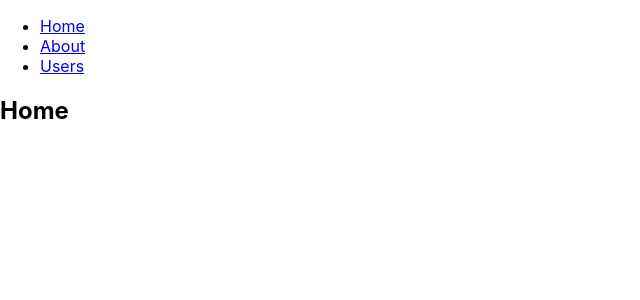
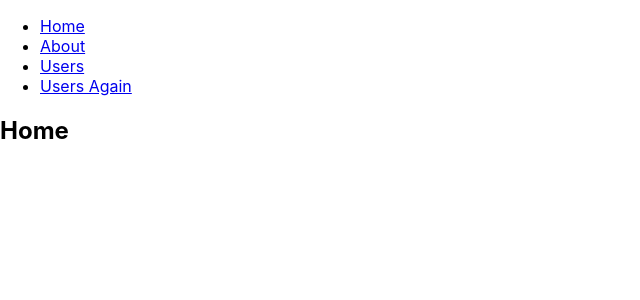
Before and after one commit to rufai/moof, a React (Create React App) app: page / in a window 1280 px wide. Shown: the top 300 px of the page, without its empty margins (0-640 px from the left). Built offline with nearby package versions, Linux system fonts and the light colour scheme.

Commit message:
random link test

```diff
--- a/src/App.js
+++ b/src/App.js
@@ -20,6 +20,9 @@ export default function App() {
             </li>
             <li>
               <Link to="/users">Users</Link>
+            </li>
+            <li>
+              <Link to="/users">Users Again</Link>
             </li>
           </ul>
         </nav>
```
